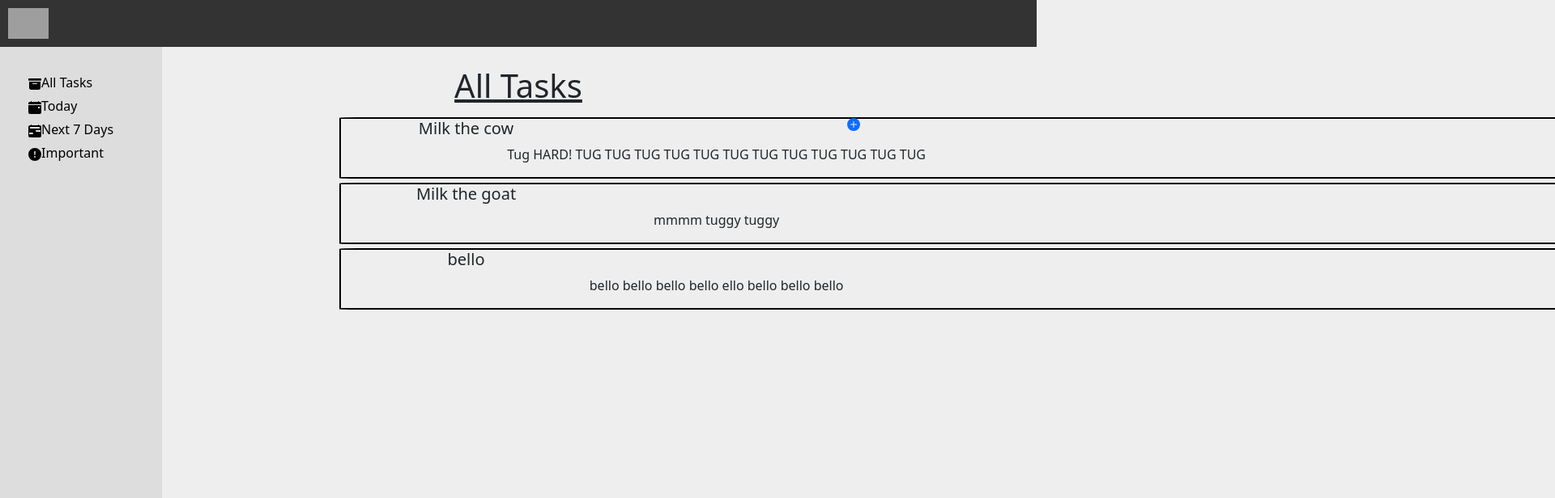
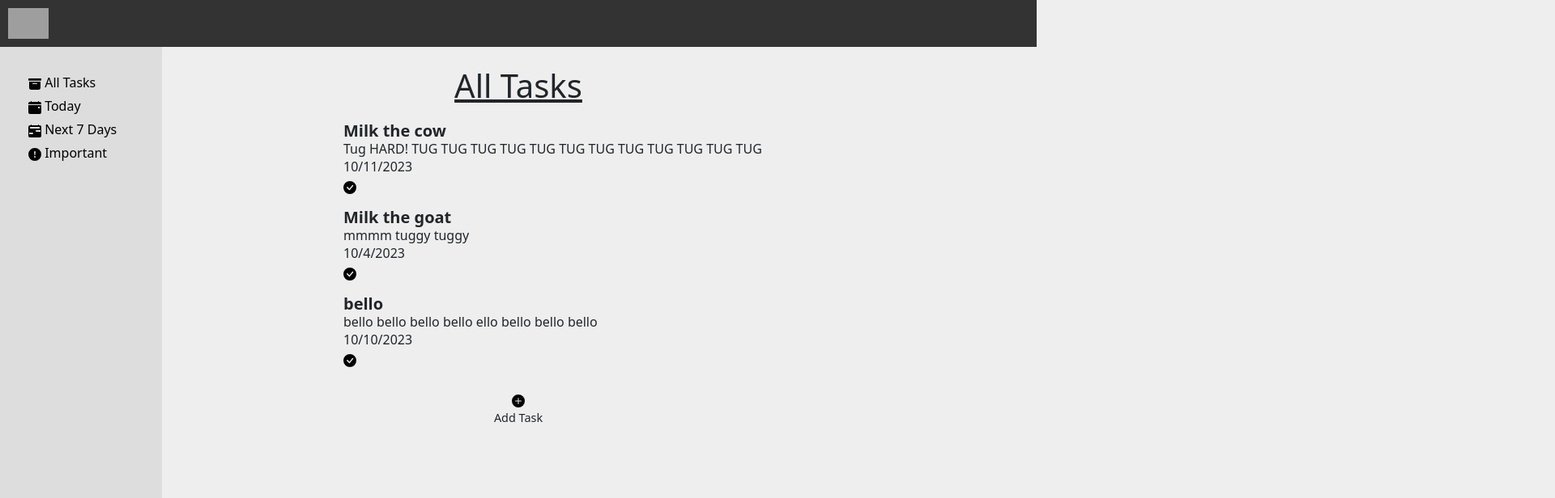
Before and after one commit to BenPhillips-21/to-do, a React (Vite) app: page / in a window 1280 px wide. Shown: the top 616 px of the page at 81% size, 1920 px wide, since content can reach past the window. Built offline with nearby package versions, Linux system fonts and the light colour scheme; grey boxes are pictures that could not be loaded.

Commit message:
completed all styling, fixed today task filtr

```diff
--- a/src/App.css
+++ b/src/App.css
@@ -3,6 +3,27 @@
   margin: 0 auto;
   padding: 2rem;
   text-align: center;
+}
+
+button {
+  background: none;
+  border: none;
+  padding: 0;
+  cursor: pointer;
+}
+
+button:hover {
+  transform: scale(1.10);
+  cursor: pointer;
+}
+
+#addTaskButton {
+  color: black;
+  padding: 50px;
+}
+
+#addTaskText {
+  font-size: 0.9rem;
 }
 
 .add-container {
@@ -17,31 +38,30 @@
 }
 
 .task-container {
-  border: solid 2px black;
+  /* border: solid 2px black; */
+  padding-left: 5px;
+  padding-right: 5px;
+  padding: 5px;
   border-radius: 1%;
   margin: 5px;
-  width: 350%;
   display: flex;
+  flex-direction: column;
+  justify-content: space-between; /* Align items to the left and right */
+  align-items: flex-start;
 }
+
+.task-container h5 {
+  font-weight: bold;
+  margin-bottom: -2px;
+}
+
+.task-container p {
+  margin-bottom: -2px;
+}
+
 
 .task-container:hover {
   background-color: #b6b5b5;
-}
-
-.titledesc-container {
-  width: 70%;
-  display: flex;
-  flex-direction: column;
-}
-
-.titledesc-container h5 {
-  width: 20%;
-  align-items: flex-start;
-}
-
-.titledesc-container p {
-  width: 60%;
-  align-items: flex-start;
 }
 
 h1 {
@@ -52,7 +72,6 @@ h1 {
 .list-container {
   margin-top: 10px;
   display: flex;
-  /* justify-content:first baseline; */
   width: 60%;
   margin-left: 350px;
 }
@@ -108,7 +127,7 @@ body {
   margin-bottom: -5px;
   border-radius: 5%;
   padding-left: 5px;
-  padding-right: 65px;
+  padding-right: 55px;
 }
 
 .row li:hover {
--- a/src/App.jsx
+++ b/src/App.jsx
@@ -36,7 +36,6 @@ const [task, setTask] = useState(
 const add = (content) => {
   const newItem = (content)
   setTask([...task, newItem])
-  // nav(`/item/${id}`)
   console.log(task)
 }
 
@@ -44,11 +43,6 @@ const removeTask = (taskIndex) => {
   const updatedTasks = task.filter((task, index) => index !== taskIndex);
   setTask(updatedTasks);
 };
-
-// function ShowItemWrapper() {
-//   const { id } = useParams()
-//   return <ShowItem list={list[id]} />
-// }
 
   return ( <>
   <SideBar />
@@ -58,10 +52,6 @@ const removeTask = (taskIndex) => {
         <Route path="/today" element={<Today taskList={task} removeTask={removeTask}/>} />
         <Route path="/next" element={<NextSevenDays taskList={task} removeTask={removeTask}/>} />
         <Route path="/add" element={<AddTodo add={add} task={task} />} />
-
-        <Route path="/item">
-          {/* <Route path=":id" element={<ShowItemWrapper/> } /> */}
-        </Route>
         <Route path='*' element={<h3>Error 404 - Page not found</h3>}/>
       </Routes>
 
--- a/src/components/NextSevenDays.jsx
+++ b/src/components/NextSevenDays.jsx
@@ -1,4 +1,5 @@
 import React from 'react'
+import { BsFillCheckCircleFill, BsFillPlusCircleFill } from 'react-icons/bs';
 
 const NextSevenDays = ({ taskList, removeTask }) => {
     const currentDate = new Date();
@@ -18,14 +19,19 @@ const NextSevenDays = ({ taskList, removeTask }) => {
 
   return (
     <>
+     <h1>Next Seven Days</h1>
     <div className="list-container">
       <ul>
         {filteredTasks.map ((filteredTasks, index) => (
           <li key={index}>
+            <div className="task-container">
           <h3 >{filteredTasks.title}</h3>
           <p>{filteredTasks.description}</p>
           <p>{filteredTasks.date.toLocaleDateString()}</p>
-          <button onClick={() => removeTask(index)}>Remove</button>
+          <button onClick={() => removeTask(index)}>
+                      <BsFillCheckCircleFill />
+                    </button>
+          </div>
       </li>
         ))}
       </ul>
--- a/src/components/ToDoList.jsx
+++ b/src/components/ToDoList.jsx
@@ -1,38 +1,35 @@
-import React from 'react'
+import React from 'react';
 import { Link } from 'react-router-dom';
-import { format, parse, addDays, differenceInDays } from 'date-fns';
-import { BsTrash, BsFillPlusCircleFill } from "react-icons/bs";
+import { BsFillCheckCircleFill, BsFillPlusCircleFill } from 'react-icons/bs';
 
-const buttonStyle = {
-  background: 'none',
-  border: 'none',
-  padding: 0,
-  cursor: 'pointer',
-};
 
 const ToDoList = ({ taskList, removeTask }) => {
-  console.log(taskList)
-  return (<>
+  console.log(taskList);
+  return (
+    <>
       <h1>All Tasks</h1>
       <div className="list-container">
         <ul>
-    {taskList.map ((taskList, index) => (
+          {taskList.map((taskList, index) => (
             <li key={index}>
-            <div className='task-container'>
-              <div className='titledesc-container'>
-            <h5 >{taskList.title}</h5>
+              <div className="task-container">
+                    <h5>{taskList.title}</h5>
                     <p>{taskList.description}</p>
-            </div>
-            <p>{taskList.date.toLocaleDateString()}</p>
-            <button onClick={() => removeTask(index)} style={buttonStyle} ><BsTrash /></button>
+                    <span>{taskList.date.toLocaleDateString()}</span>
+                    <button onClick={() => removeTask(index)}>
+                      <BsFillCheckCircleFill />
+                    </button>
                   </div>
             </li>
           ))}
         </ul>
-    <Link className="navvy" aria-current="page" to="/Add"><BsFillPlusCircleFill  /></Link>
       </div>
+      <Link id="addTaskButton" className="navvy" aria-current="page" to="/Add">
+          <BsFillPlusCircleFill />
+        </Link>
+        <p id="addTaskText">Add Task</p>
     </>
-  )
-}
+  );
+};
 
-export default ToDoList
+export default ToDoList;
--- a/src/components/Today.jsx
+++ b/src/components/Today.jsx
@@ -1,18 +1,23 @@
 import React from 'react'
+import { BsFillCheckCircleFill, BsFillPlusCircleFill } from 'react-icons/bs';
 
 
 const Today = ({ taskList, removeTask }) => {
 
   const todayDate = new Date();
-  let target = todayDate.getDate()
-  console.log(target)
+  let targetDay = todayDate.getDate()
+  let targetMonth = todayDate.getMonth()
+  let targetYear = todayDate.getFullYear()
 
   const filteredTasks = taskList.filter((task) => {
     const taskDate = task.date
 
     const taskDay = taskDate.getDate()
+    const taskMonth = taskDate.getMonth()
+    const taskYear = taskDate.getFullYear()
 
-    return taskDay === target
+    const isToday = taskDay === targetDay && taskMonth === targetMonth && taskYear === targetYear
+    return isToday
   });
 
   console.log(filteredTasks);
@@ -22,14 +27,19 @@ const Today = ({ taskList, removeTask }) => {
 
 return (
   <>
+  <h1>Today</h1>
   <div className="list-container">
     <ul>
       {filteredTasks.map ((filteredTasks, index) => (
         <li key={index}>
+          <div className="task-container">
         <h3 >{filteredTasks.title}</h3>
         <p>{filteredTasks.description}</p>
         <p>{filteredTasks.date.toLocaleDateString()}</p>
-        <button onClick={() => removeTask(index)}>Remove</button>
+        <button onClick={() => removeTask(index)}>
+                      <BsFillCheckCircleFill />
+                    </button>
+        </div>
     </li>
       ))}
     </ul>
```
Also changed, not shown: src/components/SideBar.jsx (+4 -4 lines). Lines whose indentation alone changed are shown as unchanged.
